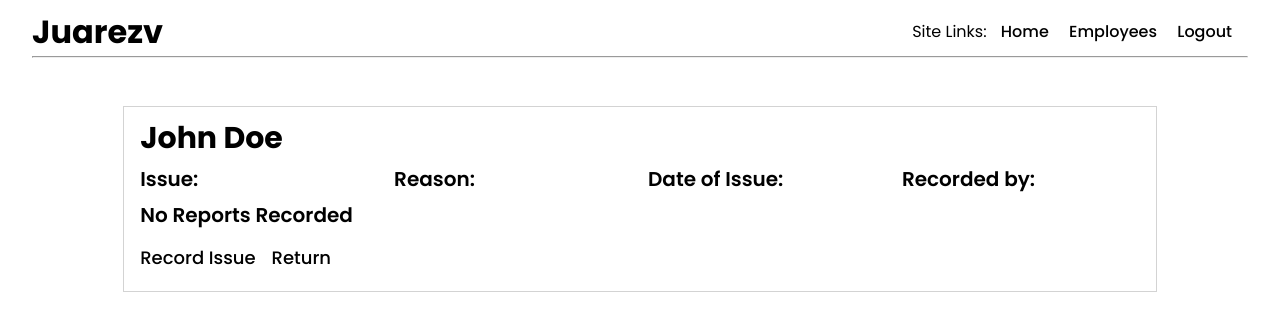
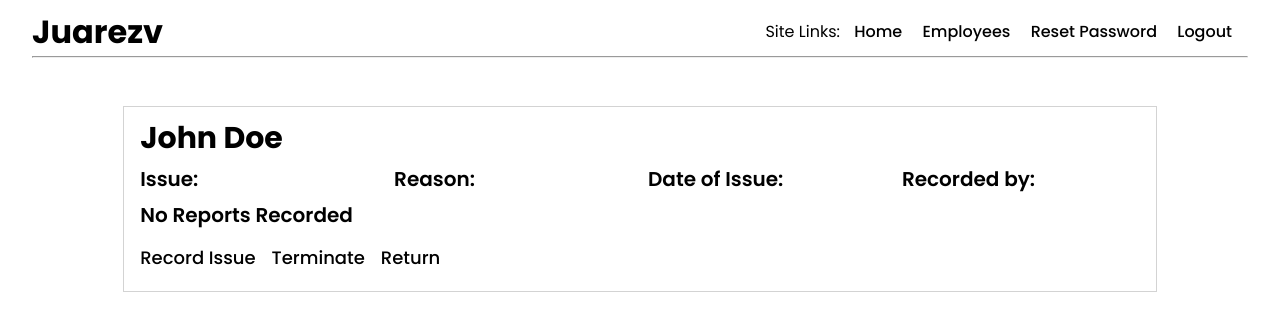
Before and after one commit to juarezv90/work_applicatoin, a Flask app: page /worker_record/1 in a window 1280 px wide. Shown: the top 331 px of the page. Run offline with Flask 3, Linux system fonts and the light colour scheme; a user stored in the database is signed in; data comes from the database, SQL or seed files in the repository; both versions use the stored data as it was after the commit; data that the repository does not hold is empty.

Commit message:
created a reset pass page and now included the dummy db for consistent program management

```diff
--- a/app/forms.py
+++ b/app/forms.py
@@ -46,3 +46,9 @@ class ReportIssueForm(FlaskForm):
     reason = TextAreaField('Violation Reason', validators=[DataRequired()])
     date_of = DateField('Date of Issue', validators=[DataRequired()])
     submit = SubmitField('Record')
+
+class ResetPass(FlaskForm):
+    old_pass = PasswordField('Current Password', validators=[DataRequired()])
+    password = PasswordField('New Password', validators=[DataRequired()])
+    password2 = PasswordField('Repeat Password', validators=[DataRequired(),EqualTo('password')])
+    submit = SubmitField('Change Password')
--- a/app/routes.py
+++ b/app/routes.py
@@ -3,7 +3,7 @@ from datetime import date
 from flask import render_template,flash,redirect, url_for, request,abort
 from app import app,db
 from app.models import User, Employee, IssueReport, Location
-from app.forms import LoginForm, RegistrationForm, ReportIssueForm, AddEmployeeForm
+from app.forms import LoginForm, RegistrationForm, ReportIssueForm, AddEmployeeForm, ResetPass
 from flask_login import current_user, login_user, logout_user, login_required
 from urllib.parse import urlsplit
 from functools import wraps
@@ -79,9 +79,6 @@ def record_late(emp_id):
 def employee_listing():
     employees = Employee.query.all()
     locations = db.session.scalars(sa.select(Location)).all()
-    print(locations)
-    for e in employees:
-        print(e)
     return render_template('employeelisting.html', title='Employees', employees=employees, locations=locations)
 
 @app.route('/addemployee', methods=['GET','POST'])
@@ -94,6 +91,32 @@ def add_employee():
         db.session.commit()
         return redirect(url_for('employee_listing'))
     return render_template('addemployee.html', title='Add Employee', form=form)
+
+@app.route('/passreset/<userid>', methods=['GET','POST'])
+@role_required('admin')
+def reset_pass(userid):
+    u = User.query.filter_by(id=userid).first()
+    if not u:
+        flash('User not found')
+        return redirect(url_for('login'))
+
+    pass_form = ResetPass()
+
+    if pass_form.validate_on_submit():
+        if not u.check_password(pass_form.old_pass.data):
+            flash('Current password is incorrect')
+            return render_template('reset_pass.html',title='Reset Password', pass_form=pass_form)
+        if pass_form.old_pass.data == pass_form.password.data:
+            flash('New password must be different from current password')
+            return render_template('reset_pass.html',title='Reset Password', pass_form=pass_form)
+
+        u.set_password(pass_form.password.data)
+        db.session.commit()
+        flash('Password updated successfully')
+        return redirect(url_for('index'))
+
+
+    return render_template('reset_pass.html',title='Reset Password', pass_form=pass_form)
 
 @app.route('/terminate_employee/<emp_id>', methods=['GET','POST'])
 @role_required('admin')
--- a/app/templates/base.html
+++ b/app/templates/base.html
@@ -27,6 +27,7 @@
         <a href="{{ url_for('login') }}">Login</a>
         {% else %}
         <a href="{{ url_for('employee_listing' ) }}">Employees</a>
+        <a href="{{ url_for('reset_pass', userid=current_user.id ) }}">Reset Password</a>
         <a href="{{ url_for('logout') }}">Logout</a>
         {% endif %}
       </nav>
--- a/app/templates/record.html
+++ b/app/templates/record.html
@@ -18,7 +18,7 @@
   {% endif %}
   <div class="rec_links">
     <a href="{{ url_for('record_late', emp_id=employee.id) }}">Record Issue</a>
-    {% if employee.emp_active == 'False' %}
+    {% if employee.emp_active == 1 %}
     <a href="{{ url_for('term_employee', emp_id=employee.id ) }}">Terminate</a>
     {% endif %}
     <a href="{{ url_for('employee_listing' ) }}" class="return_link">Return</a>
--- a/migrations/versions/ced9e1f23ed2_.py
+++ b/migrations/versions/6dba6ef388ce_.py
@@ -1,8 +1,8 @@
 """empty message
 
-Revision ID: ced9e1f23ed2
+Revision ID: 6dba6ef388ce
 Revises:
-Create Date: 2025-06-19 10:25:21.237932
+Create Date: 2025-06-19 20:31:56.014104
 
 """
 from alembic import op
@@ -10,7 +10,7 @@ import sqlalchemy as sa
 
 
 # revision identifiers, used by Alembic.
-revision = 'ced9e1f23ed2'
+revision = '6dba6ef388ce'
 down_revision = None
 branch_labels = None
 depends_on = None
```
Also changed, not shown: app/templates/reset_pass.html (added, +34 -0 lines), workapp/workstation.db (added), 1 other file.
